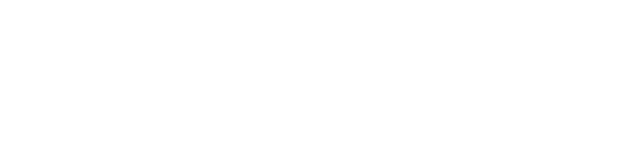
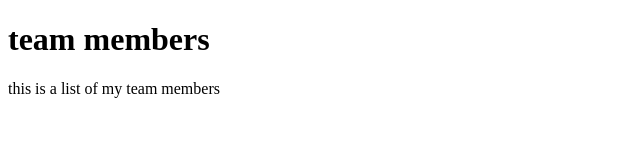
Before and after one commit to kaseyshilt/FED1StudioProject, a plain HTML site: page WebApplication1/Team.html in a window 1280 px wide. Shown: the whole page, without its empty margins (0-640 px from the left). Drawn offline with Linux system fonts and the light colour scheme.

Commit message:
second commit

```diff
--- a/WebApplication1/Team.html
+++ b/WebApplication1/Team.html
@@ -5,6 +5,13 @@
     <title>kaseys team page</title>
 </head>
 <body>
-
+    <header>
+        <h1>
+            team members
+        </h1>
+        <p>
+            this is a list of my team members
+        </p>
+    </header>
 </body>
 </html>
```
Also changed, not shown: WebApplication1/Classes.html (+8 -1 lines), WebApplication1/Contact.html (+8 -1 lines), WebApplication1/index.html (+8 -1 lines).
